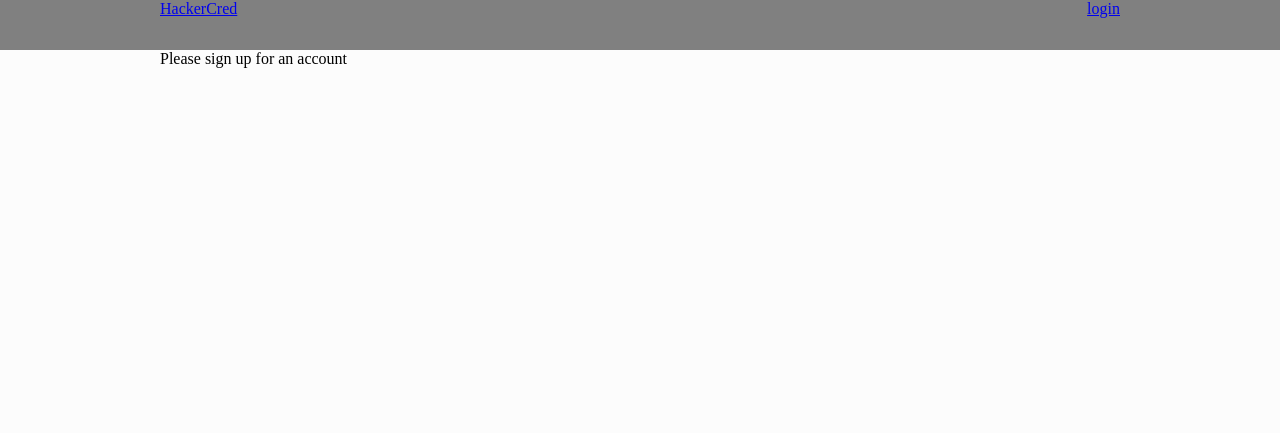
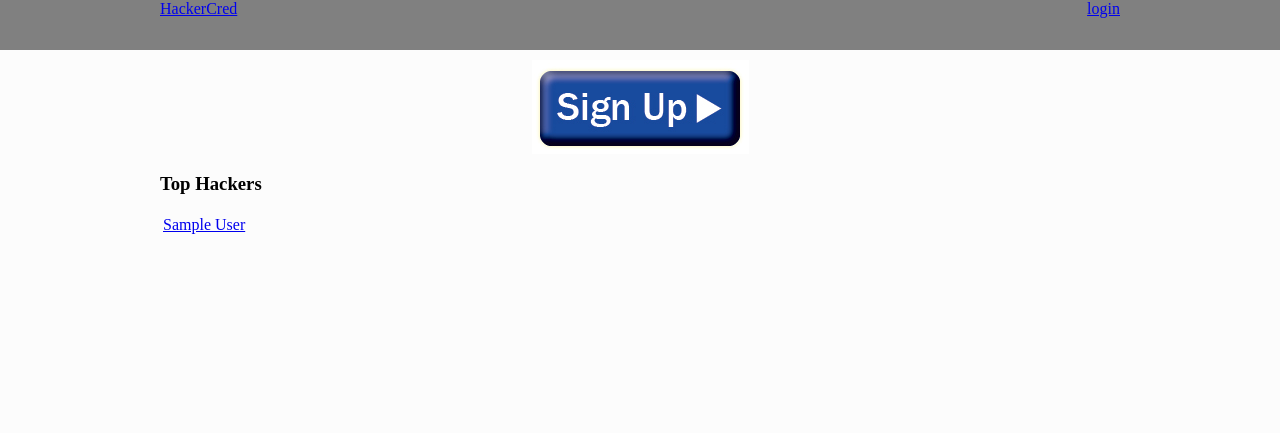
Before and after one commit to cberner/hackercred, a Django app: template django/src/hackercred/app/templates/index.html in a window 1280 px wide. Shown: the top 433 px of the page. Before the commit the page ends 68 px from the top, so only its background shows below. Run offline with Django 3.2, Linux system fonts and the light colour scheme; the template is opened without the code that fills it: values that come from a table or form of the project are taken from there, others are empty; tables that the repository leaves empty hold one stand-in row (values such as "Sample post").

Commit message:
Add leader board to the home page, and a sign up button.

```diff
--- a/django/src/hackercred/app/static/style.css
+++ b/django/src/hackercred/app/static/style.css
@@ -53,6 +53,11 @@
 	margin: 5px 0 20px 0;
 }
 
+#signup-button {
+	display: block;
+	margin: 10px auto 10px auto;
+}
+
 .cred {
 	margin: 4px 4px 8px 4px;
 	width: 393px;
--- a/django/src/hackercred/app/templates/index.html
+++ b/django/src/hackercred/app/templates/index.html
@@ -1,4 +1,13 @@
 {% extends "base.html" %}
 {% block content %}
-Please sign up for an account
+<a href="{% url app.views.register %}"><img id="signup-button" src="static/signup_button.jpg" /></a>
+
+<div id="top-users">
+	<h3>Top Hackers</h3>
+	<table>
+		{% for user in users %}
+			<tr><td><a href="{% url app.views.view_user user.id %}">{{user.get_full_name}}</a></td></tr>
+		{% endfor %}
+	</table>
+</div>
 {% endblock %}
--- a/django/src/hackercred/app/views.py
+++ b/django/src/hackercred/app/views.py
@@ -8,7 +8,9 @@ from django.template.context import RequestContext
 from hackercred.app.forms import RegistrationForm
 
 def index(request):
-    return render_to_response("index.html", context_instance=RequestContext(request))
+    users = User.objects.all()
+    return render_to_response("index.html", {'users' : users},
+                              context_instance=RequestContext(request))
 
 def view_user(request, id):
     viewed_user = User.objects.get(id=id)
```
Also changed, not shown: django/src/hackercred/app/static/signup_button.jpg (added).
